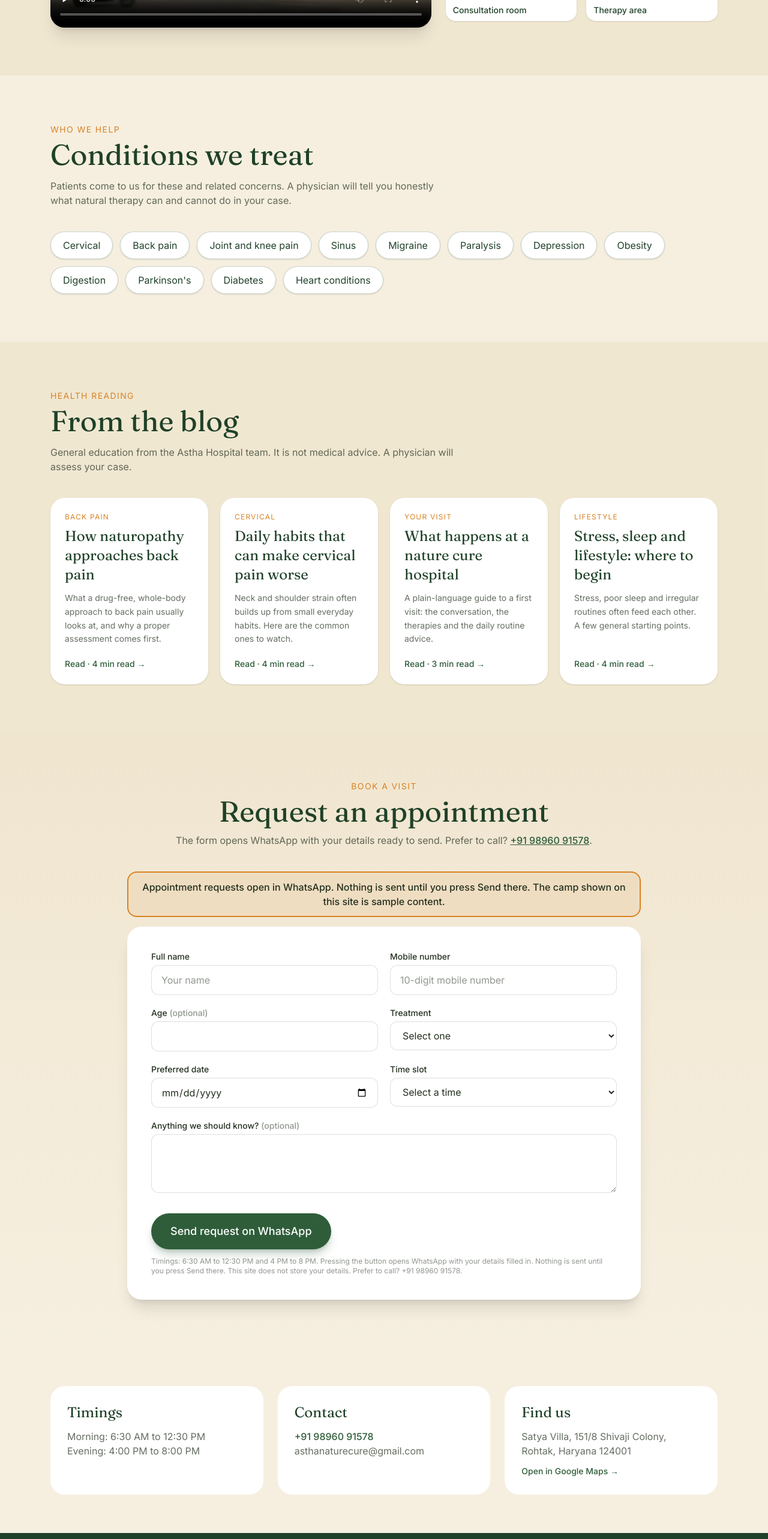
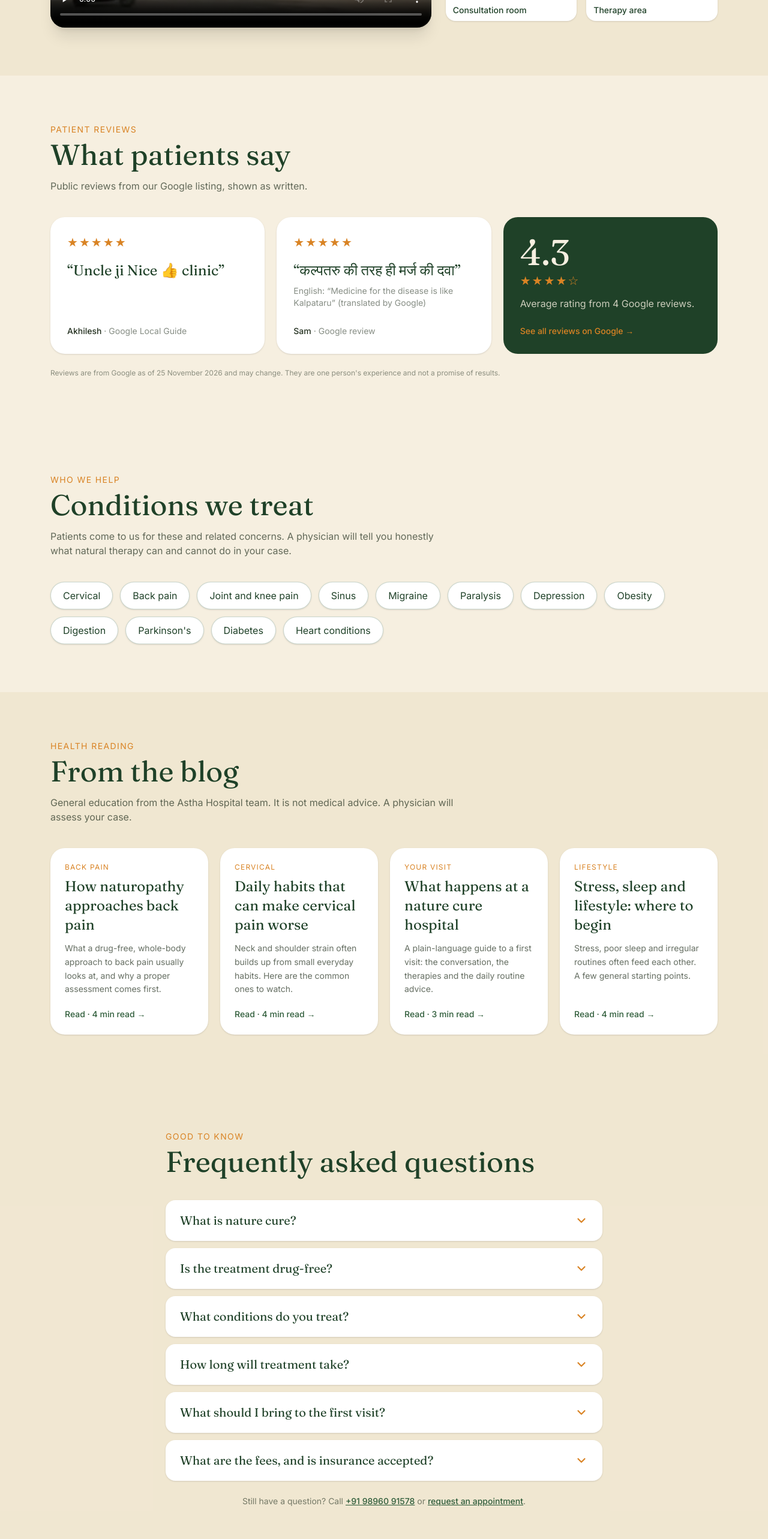
Before and after one commit to Lakshay85/astha-nature-cure, a Next.js app: page / in a window 1280 px wide. Shown: the part 4340-6906 px from the top of the page at 60% size. Built offline with nearby package versions, Linux system fonts and the light colour scheme; grey boxes are pictures that could not be loaded.

Commit message:
Add Google reviews section and FAQ accordion

```diff
--- a/app/page.tsx
+++ b/app/page.tsx
@@ -5,7 +5,7 @@ import Booking from "@/components/Booking";
 import Countdown from "@/components/Countdown";
 import { Icon, Leaf, Mandala } from "@/components/Icons";
 import { posts, BYLINE } from "@/lib/posts";
-import { treatments, camp, conditions, HOSPITAL } from "@/lib/data";
+import { treatments, camp, conditions, faqs, HOSPITAL } from "@/lib/data";
 
 export default function Home() {
   return (
@@ -150,6 +150,37 @@ export default function Home() {
           </div>
         </section>
 
+        {/* Reviews */}
+        <section id="reviews" className="mx-auto max-w-6xl px-5 py-20">
+          <Reveal><p className="text-sm uppercase tracking-widest text-saffron">Patient reviews</p><h2 className="mt-2 font-display text-4xl text-moss-dark md:text-5xl">What patients say</h2><p className="mt-4 max-w-2xl text-ink/70">Public reviews from our Google listing, shown as written.</p></Reveal>
+          <div className="mt-10 grid gap-5 md:grid-cols-3">
+            {[
+              { name: "Akhilesh", meta: "Google Local Guide", text: "Uncle ji Nice \u{1F44D} clinic", note: null },
+              { name: "Sam", meta: "Google review", text: "\u0915\u0932\u094D\u092A\u0924\u0930\u0941 \u0915\u0940 \u0924\u0930\u0939 \u0939\u0940 \u092E\u0930\u094D\u091C \u0915\u0940 \u0926\u0935\u093E", note: "English: \u201CMedicine for the disease is like Kalpataru\u201D (translated by Google)" },
+            ].map((r, i) => (
+              <Reveal key={r.name} delay={i * 100}>
+                <figure className="flex h-full flex-col rounded-3xl bg-white p-7 shadow-sm">
+                  <div className="text-xl tracking-widest text-saffron" aria-label="5 out of 5 stars">&#9733;&#9733;&#9733;&#9733;&#9733;</div>
+                  <blockquote className="mt-4 font-display text-2xl leading-snug text-moss-dark">&ldquo;{r.text}&rdquo;</blockquote>
+                  {r.note && <p className="mt-2 text-sm text-ink/55">{r.note}</p>}
+                  <figcaption className="mt-auto pt-6 text-sm"><span className="font-medium text-ink">{r.name}</span><span className="text-ink/55"> &middot; {r.meta}</span></figcaption>
+                </figure>
+              </Reveal>
+            ))}
+            <Reveal delay={200}>
+              <div className="flex h-full flex-col justify-between rounded-3xl bg-moss-dark p-7 text-cream">
+                <div>
+                  <div className="font-display text-6xl">4.3</div>
+                  <div className="mt-1 text-xl tracking-widest text-saffron" aria-hidden="true">&#9733;&#9733;&#9733;&#9733;&#9734;</div>
+                  <p className="mt-3 text-cream/80">Average rating from 4 Google reviews.</p>
+                </div>
+                <a href={HOSPITAL.map} target="_blank" rel="noopener noreferrer" className="mt-6 inline-block text-sm font-medium text-saffron hover:underline">See all reviews on Google &rarr;</a>
+              </div>
+            </Reveal>
+          </div>
+          <p className="mt-6 text-xs text-ink/50">Reviews are from Google as of 25 November 2026 and may change. They are one person&apos;s experience and not a promise of results.</p>
+        </section>
+
         {/* Conditions */}
         <section id="conditions" className="mx-auto max-w-6xl px-5 py-20">
           <Reveal><p className="text-sm uppercase tracking-widest text-saffron">Who we help</p><h2 className="mt-2 font-display text-4xl text-moss-dark md:text-5xl">Conditions we treat</h2><p className="mt-4 max-w-2xl text-ink/70">Patients come to us for these and related concerns. A physician will tell you honestly what natural therapy can and cannot do in your case.</p></Reveal>
@@ -176,6 +207,25 @@ export default function Home() {
                 </Reveal>
               ))}
             </div>
+          </div>
+        </section>
+
+        {/* FAQ */}
+        <section id="faq" className="bg-sand/50 py-20">
+          <div className="mx-auto max-w-3xl px-5">
+            <Reveal><p className="text-sm uppercase tracking-widest text-saffron">Good to know</p><h2 className="mt-2 font-display text-4xl text-moss-dark md:text-5xl">Frequently asked questions</h2></Reveal>
+            <div className="mt-10 space-y-3">
+              {faqs.map(([q, a]) => (
+                <details key={q} className="group rounded-2xl bg-white px-6 py-1 shadow-sm open:shadow-md">
+                  <summary className="flex cursor-pointer list-none items-center justify-between gap-4 py-4 font-display text-xl text-moss-dark [&::-webkit-details-marker]:hidden">
+                    {q}
+                    <svg viewBox="0 0 24 24" width="22" height="22" className="shrink-0 text-saffron transition group-open:rotate-180" fill="none" stroke="currentColor" strokeWidth="2.4" strokeLinecap="round" strokeLinejoin="round"><path d="M6 9l6 6 6-6" /></svg>
+                  </summary>
+                  <p className="pb-5 leading-relaxed text-ink/75">{a}</p>
+                </details>
+              ))}
+            </div>
+            <p className="mt-6 text-center text-sm text-ink/60">Still have a question? Call <a className="font-medium text-moss underline" href={`tel:${HOSPITAL.tel}`}>{HOSPITAL.phone}</a> or <a className="font-medium text-moss underline" href="#book">request an appointment</a>.</p>
           </div>
         </section>
 
@@ -211,7 +261,7 @@ export default function Home() {
           <nav aria-label="Footer">
             <h3 className="font-display text-lg text-cream">Quick links</h3>
             <ul className="mt-4 space-y-2 text-sm">
-              {[["Treatments", "#treatments"], ["Sample camp", "#camp"], ["Gallery", "#gallery"], ["Conditions we treat", "#conditions"], ["Blog", "#blog"], ["Book appointment", "#book"], ["Visit us", "#visit"]].map(([l, h]) => <li key={h}><a href={h} className="hover:text-white hover:underline">{l}</a></li>)}
+              {[["Treatments", "#treatments"], ["Sample camp", "#camp"], ["Gallery", "#gallery"], ["Conditions we treat", "#conditions"], ["Reviews", "#reviews"], ["Blog", "#blog"], ["FAQ", "#faq"], ["Book appointment", "#book"], ["Visit us", "#visit"]].map(([l, h]) => <li key={h}><a href={h} className="hover:text-white hover:underline">{l}</a></li>)}
             </ul>
           </nav>
           <div>
--- a/lib/data.ts
+++ b/lib/data.ts
@@ -35,3 +35,12 @@ export const camp = {
 };
 
 export const slots = ["6:30 AM", "7:30 AM", "8:30 AM", "9:30 AM", "10:30 AM", "11:30 AM", "12:00 PM", "4:00 PM", "5:00 PM", "6:00 PM", "7:00 PM"];
+
+export const faqs: [string, string][] = [
+  ["What is nature cure?", "Nature cure (naturopathy) is an approach that uses yoga, water, steam, pressure points and daily-routine changes to support the body instead of relying on medicines. It works alongside, not instead of, emergency or specialist medical care."],
+  ["Is the treatment drug-free?", "Our therapies are drug-free: yoga, acupressure, steam bath, hydro therapy, Ceragem, magnet therapy, Sujok, and chromo and veins therapy. If you already take prescribed medicine, do not stop or change it without talking to your own doctor."],
+  ["What conditions do you treat?", "People come to us for cervical and back pain, joint and knee pain, migraine, sinus, stress and depression, weight, digestion, diabetes and other lifestyle concerns. A physician will tell you honestly what natural therapy can and cannot do in your case."],
+  ["How long will treatment take?", "It depends on your condition and on the plan your physician suggests at the first consultation. Call us on +91 98960 91578 if you want to ask about sessions, or about any longer stay, before you travel."],
+  ["What should I bring to the first visit?", "Bring any earlier reports and prescriptions, a list of the medicines you take, and a photo ID. Wear loose, comfortable clothes. Opening hours are 6:30 AM to 12:30 PM and 4:00 PM to 8:00 PM."],
+  ["What are the fees, and is insurance accepted?", "We do not publish fees or insurance details on this site. Please call +91 98960 91578 to ask about consultation fees, payment methods and whether any insurance applies."],
+];
```
